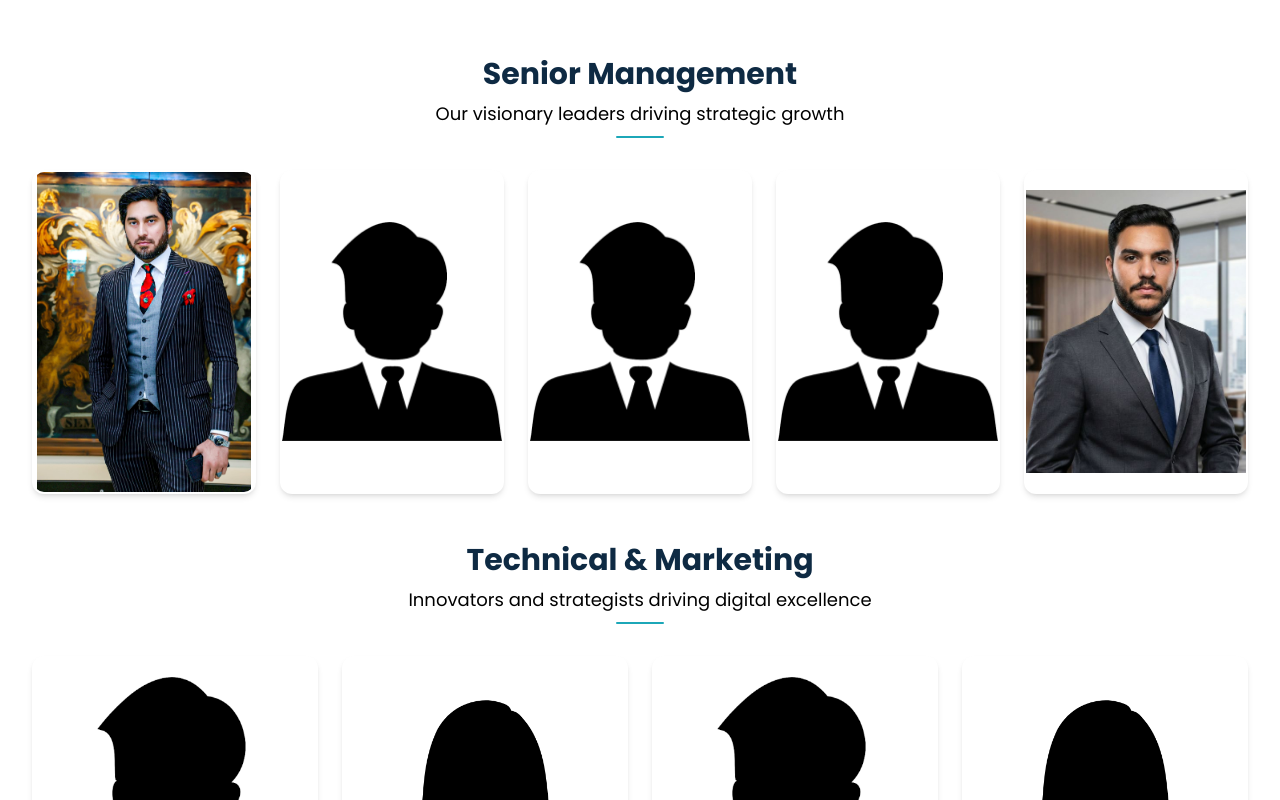
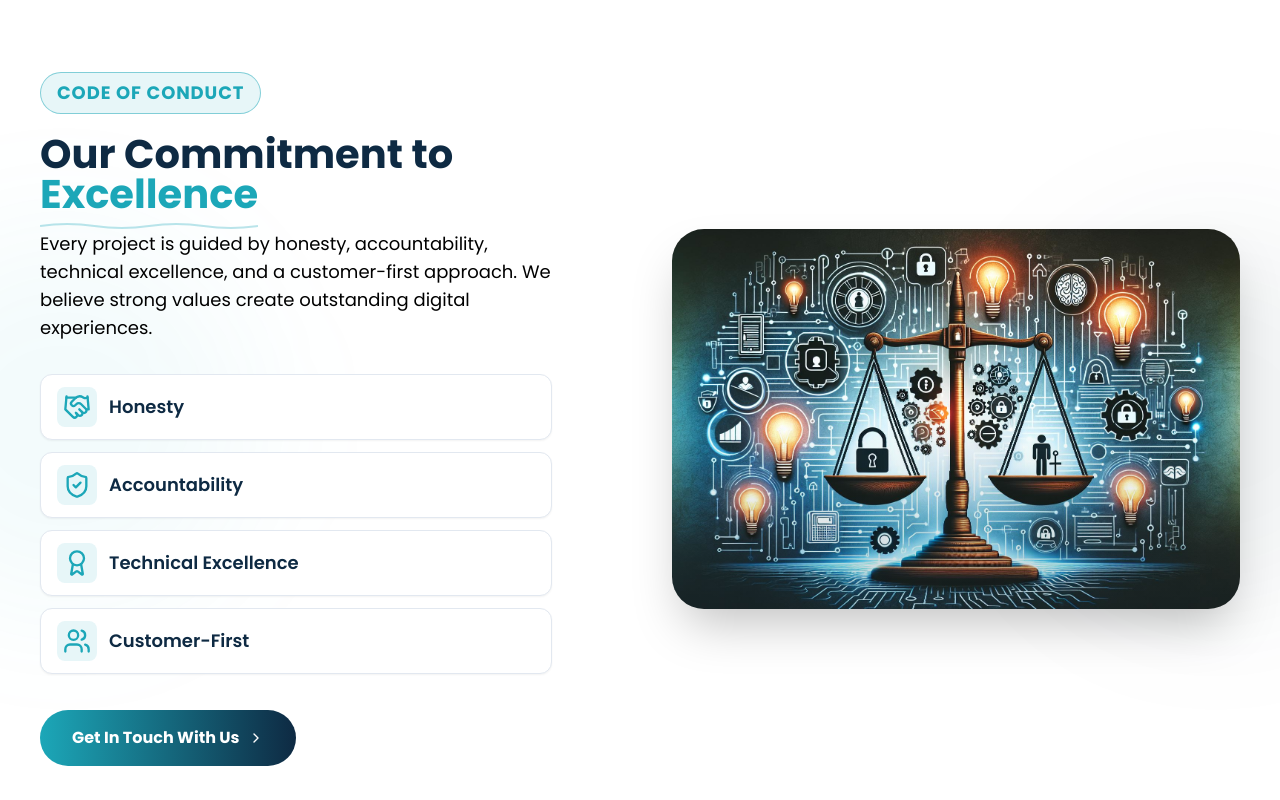
Before and after one commit to Khadija-Bilal244/Dukes-Tech-Services, a React (Vite) app: page /team in a window 1280 px wide. Shown: the part 480-1280 px from the top of the page. Built offline with nearby package versions, Linux system fonts and the light colour scheme.

Commit message:
Sectors page updated

```diff
--- /dev/null
+++ b/src/components/Sectors-CodeOfConduct.jsx
@@ -0,0 +1,123 @@
+// Sectors-CodeOfConduct.jsx
+import { Link } from "react-router-dom";
+import { Handshake, ShieldCheck, Award, Users, ChevronRight } from "lucide-react";
+import { motion } from "framer-motion";
+import { useInView } from "react-intersection-observer";
+
+import rightImg from "../assets/right_image.jfif";
+
+const VALUES = [
+  { icon: Handshake, label: "Honesty" },
+  { icon: ShieldCheck, label: "Accountability" },
+  { icon: Award, label: "Technical Excellence" },
+  { icon: Users, label: "Customer-First" },
+];
+
+export default function CommitmentSection() {
+  const { ref, inView } = useInView({
+    triggerOnce: true,
+    threshold: 0.1,
+  });
+
+  return (
+    <section className="relative bg-white py-12 sm:py-16 md:py-20 lg:py-24 overflow-hidden">
+      {/* Subtle background accents */}
+      <div className="hidden md:block absolute -left-32 top-1/2 -translate-y-1/2 w-96 h-96 bg-[#1CA7B8]/5 rounded-full blur-3xl" />
+      <div className="hidden md:block absolute -right-32 bottom-1/2 translate-y-1/2 w-96 h-96 bg-[#0E2A43]/5 rounded-full blur-3xl" />
+
+      <div className="max-w-7xl mx-auto px-4 sm:px-6 lg:px-10">
+        <div className="flex flex-col lg:grid lg:grid-cols-12 gap-y-8 sm:gap-y-10 md:gap-y-12 lg:gap-x-16 items-center">
+
+          {/* Content column - Left side (Order 2 on mobile, Order 1 on desktop) */}
+          <motion.div
+            ref={ref}
+            initial={{ opacity: 0, x: -30 }}
+            animate={inView ? { opacity: 1, x: 0 } : {}}
+            transition={{ duration: 0.6 }}
+            className="w-full lg:col-span-6 relative order-2 lg:order-1"
+          >
+            {/* Badge */}
+            <div className="inline-flex items-center gap-2 bg-[#1CA7B8]/10 border border-[#1CA7B8]/50 rounded-full px-3 sm:px-4 py-1 sm:py-1.5 mb-4 sm:mb-5">
+              <span className="text-sm sm:text-base md:text-lg font-bold uppercase tracking-wider text-[#1CA7B8]">
+                Code of Conduct
+              </span>
+            </div>
+
+            <h2 className="text-2xl sm:text-3xl md:text-4xl lg:text-[2.5rem] font-bold text-[#0E2A43] font-sans leading-[1.2] sm:leading-[1.1] mb-3 sm:mb-4">
+              Our Commitment to <br className="hidden xs:block" />
+              <span className="text-[#1CA7B8] relative">
+                Excellence
+                <svg className="absolute -bottom-1 sm:-bottom-2 left-0 w-full h-1.5 sm:h-2" viewBox="0 0 200 8" preserveAspectRatio="none">
+                  <path d="M0 4 Q25 0 50 4 Q75 8 100 4 Q125 0 150 4 Q175 8 200 4" stroke="#1CA7B8" strokeWidth="2" fill="none" opacity="0.3" />
+                </svg>
+              </span>
+            </h2>
+
+            <p className="text-black font-sans text-sm sm:text-base md:text-lg leading-relaxed mb-6 sm:mb-8 max-w-lg">
+              Every project is guided by honesty, accountability, technical
+              excellence, and a customer-first approach. We believe strong
+              values create outstanding digital experiences.
+            </p>
+
+            {/* Value chips - Responsive grid */}
+            <div className="grid grid-cols-1 xs:grid-cols-2 gap-2 sm:gap-3 mb-6 sm:mb-9 max-w-lg">
+              {VALUES.map(({ icon: Icon, label }, index) => (
+                <motion.div
+                  key={label}
+                  initial={{ opacity: 0, y: 20 }}
+                  animate={inView ? { opacity: 1, y: 0 } : {}}
+                  transition={{ delay: 0.3 + (index * 0.1) }}
+                  className="group flex items-center gap-2 sm:gap-3 bg-white border border-slate-200 rounded-lg sm:rounded-xl px-3 sm:px-4 py-2.5 sm:py-3 shadow-sm hover:shadow-lg transition-all duration-300 hover:-translate-y-1 cursor-default relative overflow-hidden hover:border-[#1CA7B8]/40"
+                >
+                  {/* Hover gradient background - Teal */}
+                  <div className="absolute inset-0 bg-gradient-to-r from-[#1CA7B8] to-[#0E2A43] opacity-0 group-hover:opacity-10 transition-opacity duration-300" />
+
+                  {/* Icon - Teal Green - Responsive size */}
+                  <div className="relative z-10 p-1 sm:p-1.5 rounded-lg bg-[#1CA7B8]/10 text-[#1CA7B8] group-hover:bg-[#1CA7B8] group-hover:text-white transition-all duration-300">
+                    <Icon className="h-5 w-5 sm:h-6 sm:w-6 md:h-7 md:w-7" />
+                  </div>
+                  <span className="font-sans text-sm sm:text-base md:text-lg font-semibold text-[#0E2A43] group-hover:text-[#1CA7B8] transition-colors duration-300">
+                    {label}
+                  </span>
+                </motion.div>
+              ))}
+            </div>
+
+            {/* CTA Button - Responsive */}
+            <motion.div
+              initial={{ opacity: 0, y: 20 }}
+              animate={inView ? { opacity: 1, y: 0 } : {}}
+              transition={{ delay: 0.5 }}
+            >
+              <Link
+                to="/contact"
+                className="group inline-flex items-center gap-2 bg-gradient-to-r from-[#1CA7B8] to-[#0E2A43] hover:from-[#0E2A43] hover:to-[#1CA7B8] text-white font-bold font-sans text-sm sm:text-base px-5 sm:px-6 md:px-8 py-3 sm:py-3.5 md:py-4 rounded-full transition-all duration-300 hover:scale-105 hover:shadow-2xl hover:shadow-[#1CA7B8]/30"
+              >
+                Get In Touch With Us
+                <ChevronRight className="h-3 w-3 sm:h-4 sm:w-4 transition-transform duration-300 group-hover:translate-x-1" />
+              </Link>
+            </motion.div>
+          </motion.div>
+
+          {/* Image column - Right side (Order 1 on mobile, Order 2 on desktop) */}
+          <motion.div
+            initial={{ opacity: 0, x: 30 }}
+            animate={inView ? { opacity: 1, x: 0 } : {}}
+            transition={{ duration: 0.6, delay: 0.2 }}
+            className="w-full lg:col-span-6 relative order-1 lg:order-2"
+          >
+            <div className="relative rounded-2xl sm:rounded-[2rem] overflow-hidden shadow-xl sm:shadow-2xl shadow-[#0E2A43]/10 hover:shadow-[#1CA7B8]/20 transition-all duration-500 group">
+              <img
+                src={rightImg}
+                alt="Our commitment to excellence"
+                className="w-full h-[220px] sm:h-[280px] md:h-[320px] lg:h-[380px] object-cover transition-transform duration-700 group-hover:scale-105"
+              />
+              {/* Gradient overlay */}
+              <div className="absolute inset-0 bg-gradient-to-t from-[#0E2A43]/20 via-transparent to-transparent" />
+            </div>
+          </motion.div>
+        </div>
+      </div>
+    </section>
+  );
+}
--- a/src/pages/Team.jsx
+++ b/src/pages/Team.jsx
@@ -8,7 +8,7 @@ import imranShahid from "../assets/imranshahid.jpeg";
 import arham from "../assets/arham.jpeg";
 import team2 from "../assets/2.png";
 import team7 from "../assets/7.png";
-
+import CodeOfConduct from "../components/Sectors-CodeOfConduct"
 export default function Team() {
   const [hoveredId, setHoveredId] = useState(null);
   const { ref, inView } = useInView({
@@ -232,7 +232,6 @@ export default function Team() {
           {JSON.stringify(teamSchema)}
         </script>
       </Helmet>
-
       {/* Hero Section */}
       <section className="mt-14 relative bg-[#0E2A43] overflow-hidden">
         <div className="absolute top-0 right-0 w-40 h-24 bg-[#1CA7B8]" style={{ clipPath: "polygon(30% 0, 100% 0, 70% 100%, 0 100%)" }} />
@@ -251,9 +250,9 @@ export default function Team() {
           </p>
         </div>
       </section>
-
+     <CodeOfConduct/>
       {/* Team Section */}
-      <section id="team" className="bg-white py-16 sm:py-20">
+      <section id="team" className="bg-[#F2FAFB] py-16 sm:py-20">
         <div className="max-w-7xl mx-auto px-4 sm:px-6 lg:px-8">
           {/* Categories with dynamic grid columns */}
           {categories.map((category, catIndex) => (
```
Also changed, not shown: src/assets/right_image.jfif (added).
